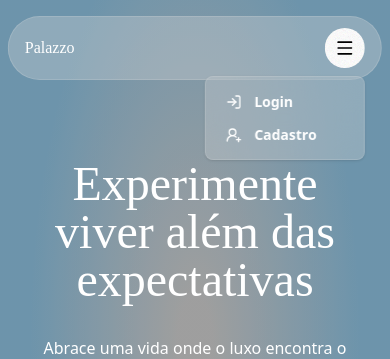
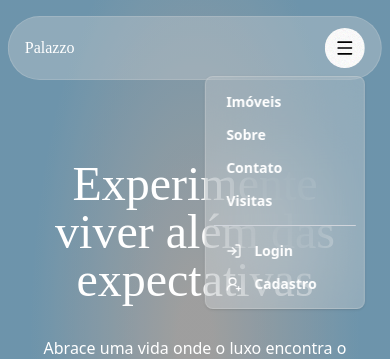
Before and after one commit to AlexandreTonin/palazzo, a Next.js app: page / in a window 390 px wide. Both pictures are taken after a click on the button 345 px from the left and 48 px from the top of the page. Shown: the top 359 px of the page. Built offline with nearby package versions, Linux system fonts and the light colour scheme.

Commit message:
feat: add navbar links in mobile header menu

```diff
--- a/src/components/layout/HeaderMenu.js
+++ b/src/components/layout/HeaderMenu.js
@@ -20,18 +20,36 @@ const authenticatedLinks = [
   { label: "Logout", href: "/logout", icon: <LogOut size={16} /> },
 ];
 
+const navbarLinks = [
+  { label: "Imóveis", href: "/" },
+  { label: "Sobre", href: "/sobre" },
+  { label: "Contato", href: "/contato" },
+  { label: "Visitas", href: "/visitas" },
+];
+
 export function HeaderMenu({ isAuthenticated }) {
   const links = isAuthenticated ? authenticatedLinks : unauthenticatedLinks;
 
   return (
-    <div className="dropdown dropdown-end">
+    <div className="dropdown dropdown-end z-50">
       <CircleButton icon={<UserRound size={20} />} className="hidden md:flex" />
       <CircleButton icon={<Menu size={20} />} className="md:hidden" />
 
       <ul
         tabIndex={0}
-        className="dropdown-content menu text-white font-semibold rounded-lg mt-2 z-50 bg-[#dedede]/30 backdrop-blur-2xl w-40 p-2 shadow-sm border border-[#dedede]/20"
+        className="dropdown-content menu text-white font-semibold rounded-lg mt-2 z-50 bg-[#dedede]/30 backdrop-blur-2xl w-40 p-2 shadow-sm border border-[#dedede]/30"
       >
+        {navbarLinks.map((link) => (
+          <li
+            key={link.href}
+            className="hover:bg-white/15 rounded-md block md:hidden"
+          >
+            <Link href={link.href}>{link.label}</Link>
+          </li>
+        ))}
+
+        <hr className="my-2 text-gray-300 block md:hidden"></hr>
+
         {links.map((link) => (
           <li key={link.href} className="hover:bg-white/15 rounded-md">
             <Link href={link.href} className="flex items-center gap-3">
```
